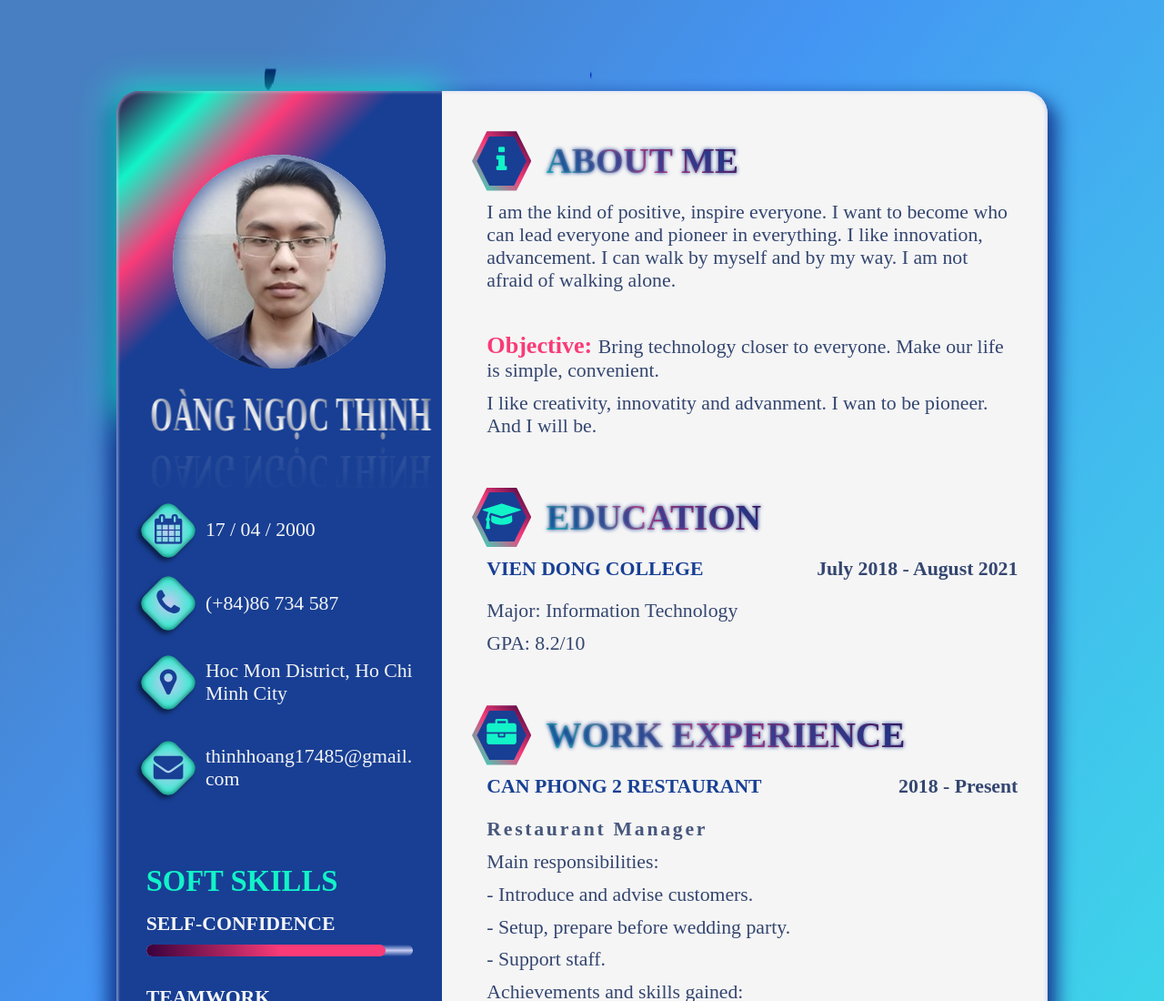
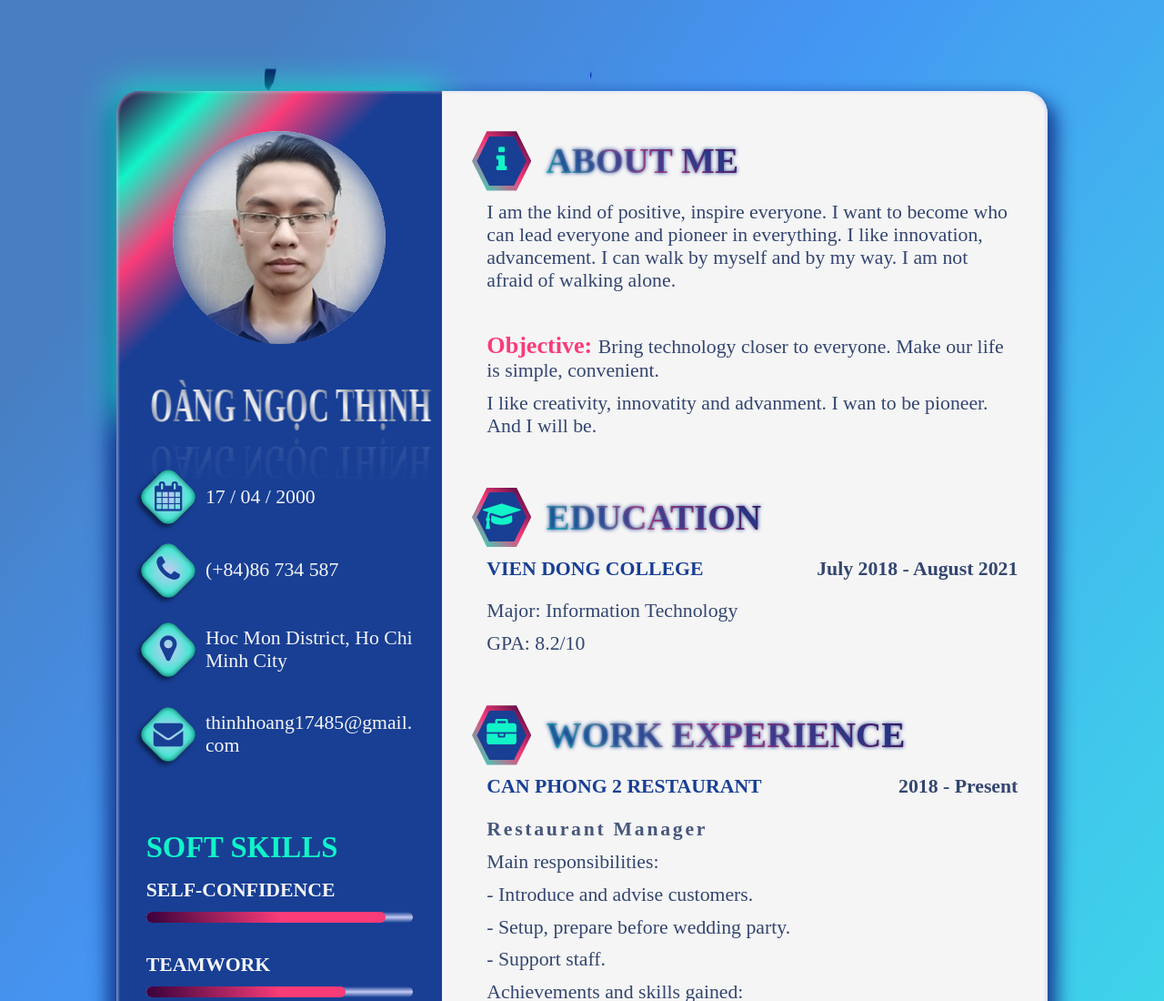
Before and after one commit to muaxanhau/cv-hoangngocthinh, a plain HTML site: page index.html in a window 1280 px wide. Shown: the top 1100 px of the page at 91% size. Drawn offline with Linux system fonts and the light colour scheme.

Commit message:
chinh avatar

```diff
--- a/css/style.css
+++ b/css/style.css
@@ -375,10 +375,12 @@ section.right-container) {
 
 .main-container .avatar {
     position: relative;
-    aspect-ratio: 4/5;
+    /* height: fit-content; */
+    /* aspect-ratio: 4/5; */
     display: flex;
     flex-direction: column;
-    justify-content: space-evenly;
+    /* justify-content: space-evenly; */
+    gap: var(--gap-column-spacing);
     align-items: center;
     z-index: 1;
 }
```
